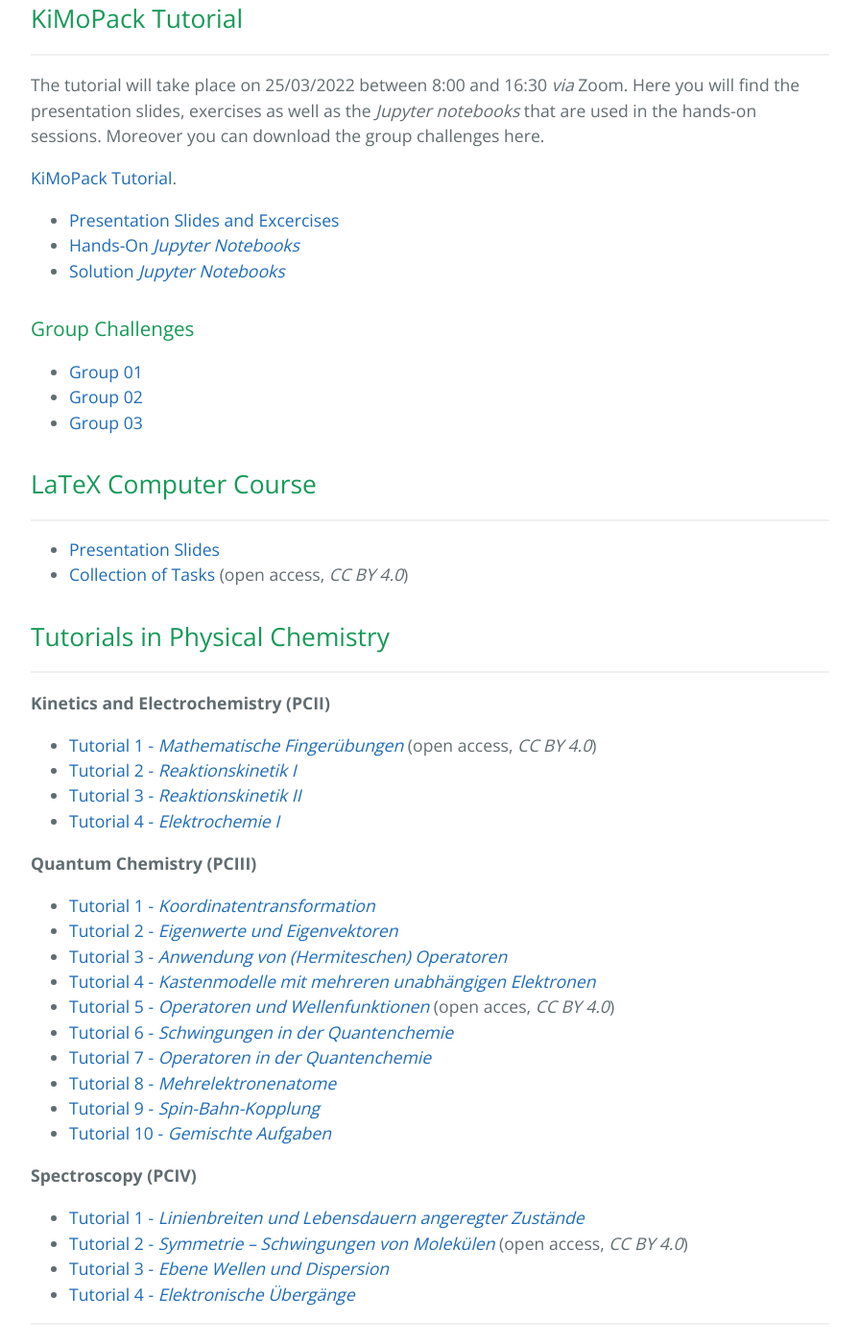
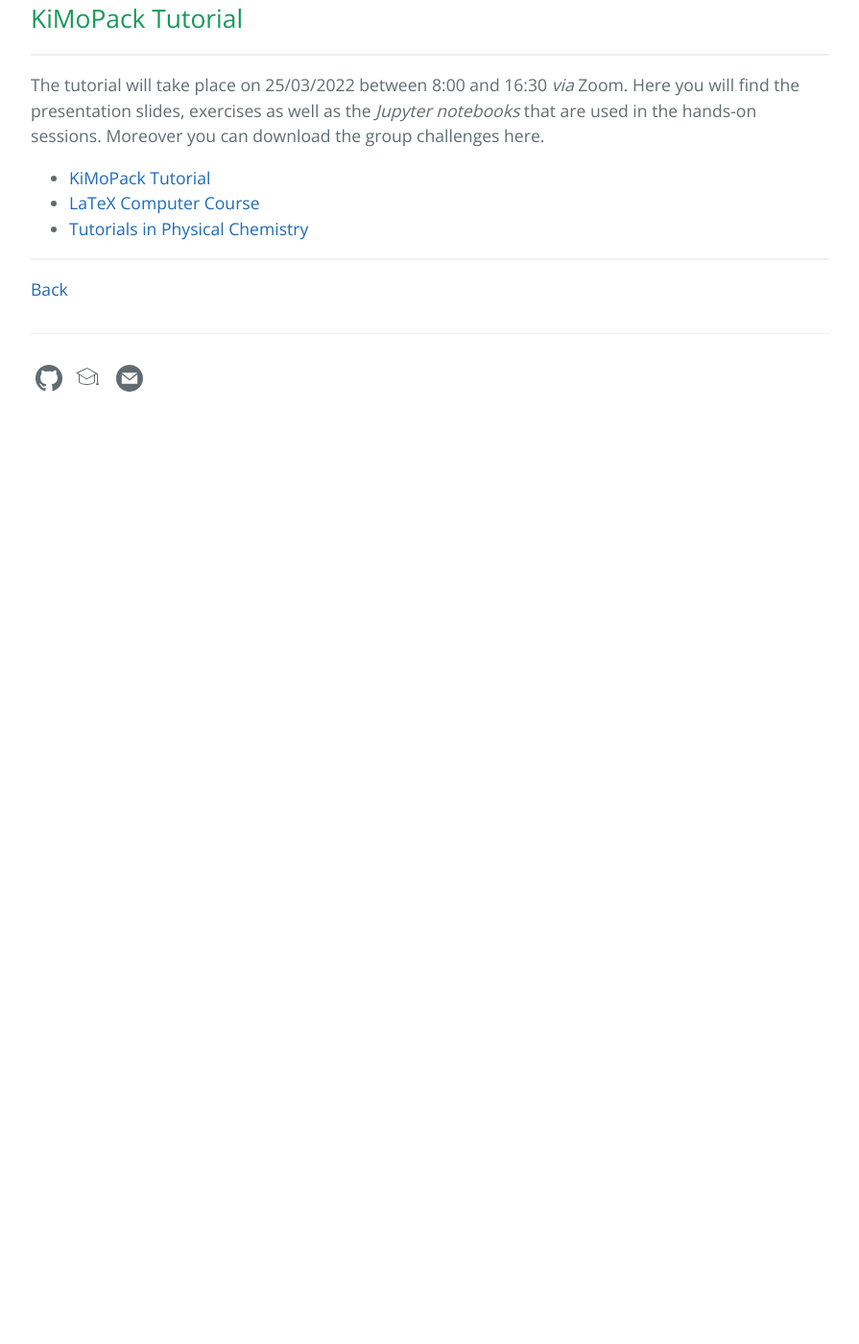
Before and after one commit to carolin-m/carolin-m.github.io, a Jekyll site: the page built from teaching.md, in a window 1280 px wide and 1400 px high, scrolled down 374 px. Shown: the whole window at 96% size, without its empty margins (192-1087 px from the left). Built offline with Jekyll 4.4.1, drawn with Linux system fonts in a browser that asks for light colours; after the commit the page ends 900 px from its top, so only the background shows below that.

Commit message:
Update teaching.md

```diff
--- a/teaching.md
+++ b/teaching.md
@@ -11,54 +11,9 @@
 
 The tutorial will take place on 25/03/2022 between 8:00 and 16:30 *via* Zoom. Here you will find the presentation slides, exercises as well as the *Jupyter notebooks* that are used in the hands-on sessions. Moreover you can download the group challenges here.
 
-[KiMoPack Tutorial]({{ '/KiMoPack_tutorial.html' | absolute_url }}).
-
-
-- [Presentation Slides and Excercises](./docs/LaTeX/Latex_Kurs_Folien_pw.pdf)
-- [Hands-On *Jupyter Notebooks*](./docs/LaTeX/Latex_Kurs_Folien_pw.pdf)
-- [Solution *Jupyter Notebooks*](./docs/LaTeX/Latex_Kurs_Folien_pw.pdf)
-
-### Group Challenges
-
-- [Group 01](./docs/LaTeX/Latex_Kurs_Folien_pw.pdf)
-- [Group 02](./docs/LaTeX/Latex_Kurs_Folien_pw.pdf)
-- [Group 03](./docs/LaTeX/Latex_Kurs_Folien_pw.pdf)
-
-## LaTeX Computer Course <br>
-_____
-
-- [Presentation Slides](./docs/LaTeX/Latex_Kurs_Folien_pw.pdf)
-- [Collection of Tasks](./docs/LaTeX/LaTeX_Kurs_Aufgaben.pdf) (open access, *CC BY 4.0*)
-
-## Tutorials in Physical Chemistry <br>
-_____
-
-**Kinetics and Electrochemistry (PCII)**
-
-- [Tutorial 1 - *Mathematische Fingerübungen*](./docs/Tutorium/T_PCII_1.pdf) (open access, *CC BY 4.0*)
-- [Tutorial 2 - *Reaktionskinetik I*](./docs/Tutorium/T_PCII_2_pw.pdf)
-- [Tutorial 3 - *Reaktionskinetik II*](./docs/Tutorium/T_PCII_3_pw.pdf)
-- [Tutorial 4 - *Elektrochemie I*](./docs/Tutorium/T_PCII_4_pw.pdf)
-
-**Quantum Chemistry (PCIII)**
-
-- [Tutorial 1 - *Koordinatentransformation*](./docs/Tutorium/T_PCIII_1_pw.pdf)
-- [Tutorial 2 - *Eigenwerte und Eigenvektoren*](./docs/Tutorium/T_PCIII_2_pw.pdf)
-- [Tutorial 3 - *Anwendung von (Hermiteschen) Operatoren*](./docs/Tutorium/T_PCIII_3_pw.pdf)
-- [Tutorial 4 - *Kastenmodelle mit mehreren unabhängigen Elektronen*](./docs/Tutorium/T_PCIII_4_pw.pdf)
-- [Tutorial 5 - *Operatoren und Wellenfunktionen*](./docs/Tutorium/T_PCIII_5.pdf) (open acces, *CC BY 4.0*)
-- [Tutorial 6 - *Schwingungen in der Quantenchemie*](./docs/Tutorium/T_PCIII_6_pw.pdf)
-- [Tutorial 7 - *Operatoren in der Quantenchemie*](./docs/Tutorium/T_PCIII_7_pw.pdf)
-- [Tutorial 8 - *Mehrelektronenatome*](./docs/Tutorium/T_PCIII_8_pw.pdf)
-- [Tutorial 9 - *Spin-Bahn-Kopplung*](./docs/Tutorium/T_PCIII_9_pw.pdf)
-- [Tutorial 10 - *Gemischte Aufgaben*](./docs/Tutorium/T_PCIII_10_pw.pdf)
-
-**Spectroscopy (PCIV)**
-
-- [Tutorial 1 - *Linienbreiten und Lebensdauern angeregter Zustände*](./docs/Tutorium/T_PCIV_1_pw.pdf)
-- [Tutorial 2 - *Symmetrie – Schwingungen von Molekülen*](./docs/Tutorium/T_PCIV_2.pdf) (open access, *CC BY 4.0*)
-- [Tutorial 3 - *Ebene Wellen und Dispersion*](./docs/Tutorium/T_PCIV_3_pw.pdf)
-- [Tutorial 4 - *Elektronische Übergänge*](./docs/Tutorium/T_PCIV_4_pw.pdf)
+- [KiMoPack Tutorial]({{ '/KiMoPack_tutorial.html' | absolute_url }})
+- [LaTeX Computer Course]({{ '/LaTeX_course.html' | absolute_url }})
+- [Tutorials in Physical Chemistry]({{ '/PC_Tutorials.html' | absolute_url }})
 
 _____
 
```
